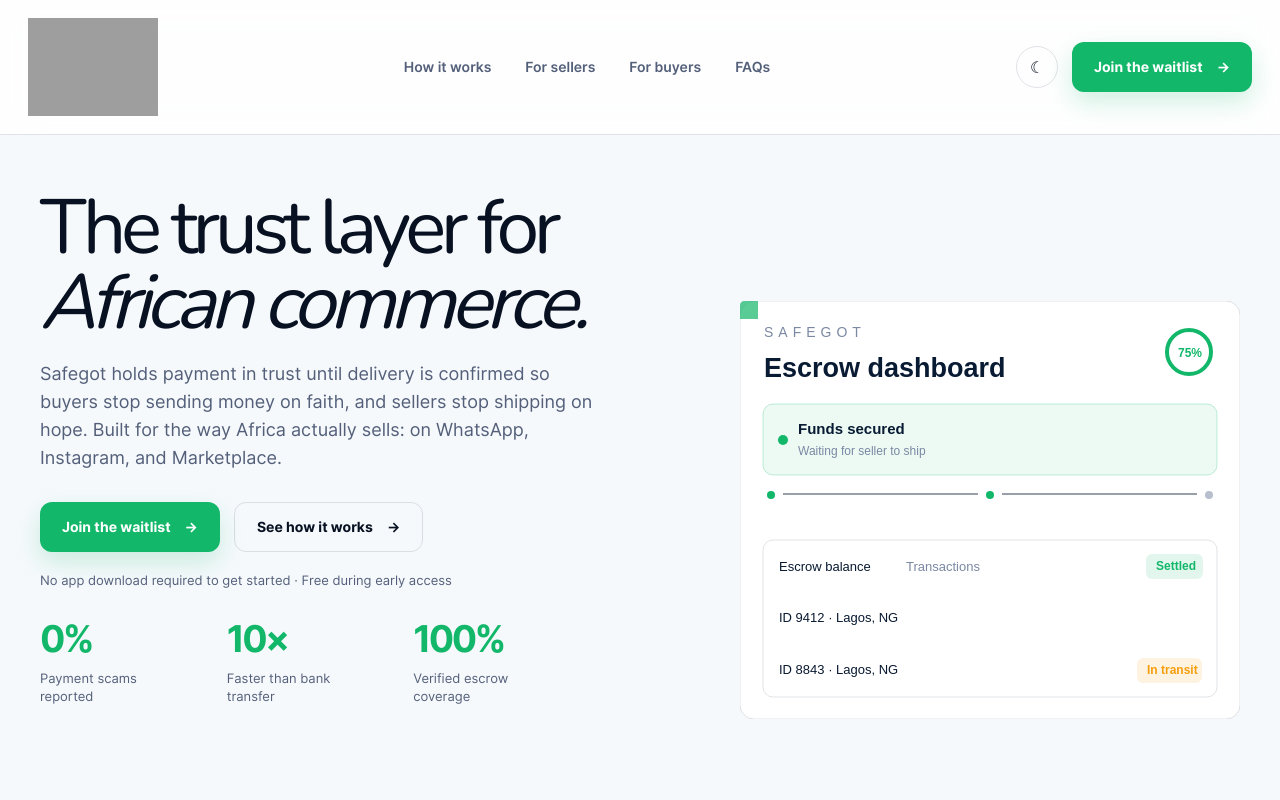
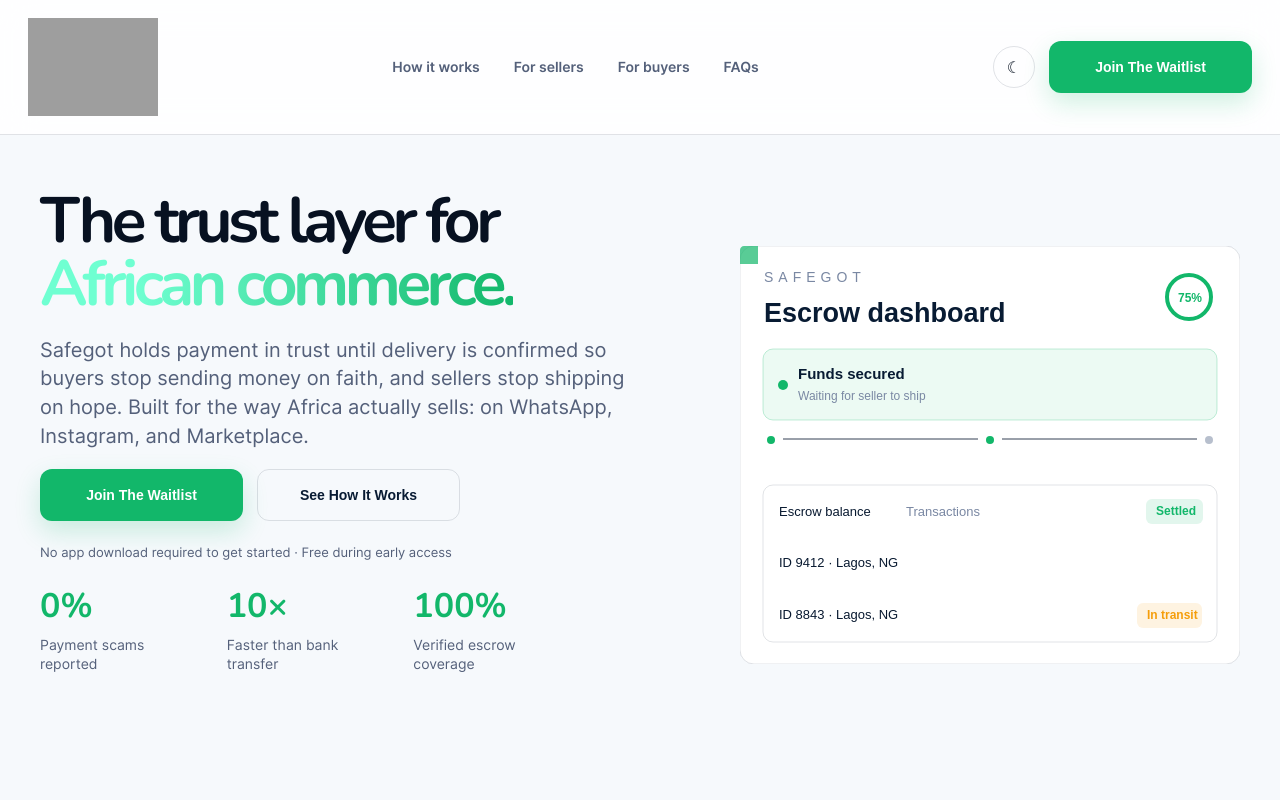
Before and after one commit to simondevz/safegot-website, a Next.js app: page / in a window 1280 px wide. Shown: the top 800 px of the page. Built offline with nearby package versions, Linux system fonts and the light colour scheme; grey boxes are pictures that could not be loaded; a web font is replaced by a local one.

Commit message:
Refine landing page buttons and hero layout

```diff
--- a/src/components/landing/layout/navbar.tsx
+++ b/src/components/landing/layout/navbar.tsx
@@ -23,7 +23,7 @@ export function Navbar() {
         </nav>
         <div className="flex items-center gap-3.5 max-tablet:hidden">
           <ThemeToggle />
-          <Button>Join the waitlist</Button>
+          <Button href="#waitlist">Join the waitlist</Button>
         </div>
         <MobileNav />
       </div>
--- a/src/components/landing/primitives/button.tsx
+++ b/src/components/landing/primitives/button.tsx
@@ -2,16 +2,30 @@ type ButtonProps = {
   children: React.ReactNode;
   href?: string;
   secondary?: boolean;
+  type?: "button" | "submit" | "reset";
+  onClick?: React.MouseEventHandler<HTMLButtonElement>;
 };
 
-export function Button({ children, href = "#waitlist", secondary = false }: ButtonProps) {
+export function Button({
+  children,
+  href,
+  secondary = false,
+  type = "button",
+  onClick,
+}: ButtonProps) {
+  const className = `inline-flex h-[52px] w-[203px] items-center justify-center gap-2 rounded-xl px-6 py-4 font-arial text-sm font-bold leading-5 tracking-[0.3%] capitalize transition duration-200 hover:-translate-y-0.5 ${secondary ? "border border-[#0B18301F] bg-transparent text-[#081B33] hover:bg-[var(--surface)] dark:border-[#344054] dark:text-white" : "bg-[#12B76A] text-white shadow-[0_10px_26px_rgba(18,183,106,0.2)] hover:bg-[#0fa15e] dark:text-[#04150C]"}`;
+
+  if (href) {
+    return (
+      <a className={className} href={href}>
+        {children}
+      </a>
+    );
+  }
+
   return (
-    <a
-      className={`inline-flex min-h-[50px] items-center justify-center gap-3.5 rounded-xl px-[22px] py-3.5 text-sm font-bold transition duration-200 hover:-translate-y-0.5 ${secondary ? "border border-[var(--border)] text-[var(--ink)] hover:bg-[var(--surface)]" : "bg-[var(--green)] text-white shadow-[0_10px_26px_rgba(18,183,106,0.2)] hover:bg-[#0fa15e]"}`}
-      href={href}
-    >
+    <button className={className} onClick={onClick} type={type}>
       {children}
-      <span aria-hidden="true">→</span>
-    </a>
+    </button>
   );
 }
--- a/src/components/landing/primitives/stat-strip.tsx
+++ b/src/components/landing/primitives/stat-strip.tsx
@@ -6,13 +6,13 @@ type StatStripProps = {
 
 export function StatStrip({ items = [] }: StatStripProps) {
   return (
-    <div className="mt-5 mb-[150px] grid max-w-[560px] grid-cols-3 max-tablet:my-[75px] max-tablet:mb-[120px] max-mobile:grid-cols-1 max-mobile:gap-[22px]">
+    <div className="mt-[18px] mb-[150px] grid max-w-[560px] grid-cols-3 max-tablet:my-[75px] max-tablet:mb-[120px] max-mobile:grid-cols-1 max-mobile:gap-[22px]">
       {items.map((stat) => (
         <div className="grid gap-[4px]" key={stat.label}>
-          <strong className="text-[37px] tracking-[-0.07em] text-[var(--green)]">
+          <span className="text-[34px] font-bold font-nunito text-[var(--green)]">
             {stat.value}
-          </strong>
-          <span className="text-[13px] leading-[1.35] text-[var(--muted)] max-w-[106px]">
+          </span>
+          <span className="text-[14px] leading-[18.75px] text-[var(--muted)] max-w-[115px]">
             {stat.label}
           </span>
         </div>
--- a/src/components/landing/sections/final-cta.tsx
+++ b/src/components/landing/sections/final-cta.tsx
@@ -14,7 +14,7 @@ export function FinalCta() {
       <p className="mb-7 text-[var(--muted)]">
         Free during early access · No app download required
       </p>
-      <Button>Join the waitlist</Button>
+      <Button href="#waitlist">Join the waitlist</Button>
     </section>
   );
 }
--- a/src/components/landing/sections/hero.tsx
+++ b/src/components/landing/sections/hero.tsx
@@ -9,18 +9,21 @@ const stats: Stat[] = [
 ];
 export function Hero() {
   return (
-    <section className="grid min-h-[580px] grid-cols-[minmax(0,1fr)_minmax(420px,0.92fr)] items-center gap-[clamp(50px,8vw,150px)] max-tablet:grid-cols-1 max-tablet:gap-[55px]">
+    <section className="flex justify-between h-fit">
       <div className="max-w-[620px]">
-        <h1 className="mb-5 mt-[25px] text-[clamp(3.3rem,6vw,5.2rem)] leading-[0.98] tracking-[-0.07em] max-mobile:text-[3.35rem]">
-          The trust layer for <em>African commerce.</em>
+        <h1 className="mb-5 mt-[25px] text-[64px] leading-[63px] font-bold tracking-[-0.07em] max-mobile:text-[3.35rem]">
+          The trust layer for <br />
+          <span className="bg-[linear-gradient(90deg,#6FFFD1_20.67%,#12B76A_100%)] bg-clip-text text-transparent">
+            African commerce.
+          </span>
         </h1>
-        <p className="max-w-[600px] text-lg leading-[1.55] text-[var(--muted)] max-mobile:text-base">
+        <p className="max-w-[600px] text-[20px] leading-[28.9px] text-[var(--muted)] max-mobile:text-base">
           Safegot holds payment in trust until delivery is confirmed so buyers stop sending money on
           faith, and sellers stop shipping on hope. Built for the way Africa actually sells: on
           WhatsApp, Instagram, and Marketplace.
         </p>
-        <div className="my-[30px] mb-[15px] flex gap-3.5 max-mobile:flex-col max-mobile:items-stretch [&>a]:max-mobile:w-full">
-          <Button>Join the waitlist</Button>
+        <div className="my-[18px] flex gap-3.5 max-mobile:flex-col max-mobile:items-stretch [&>a]:max-mobile:w-full">
+          <Button href="#waitlist">Join the waitlist</Button>
           <Button href="#how-it-works" secondary>
             See how it works
           </Button>
@@ -30,7 +33,7 @@ export function Hero() {
         </small>
         <StatStrip items={stats} />
       </div>
-      <div className="w-full max-w-[500px] justify-self-end">
+      <div className="flex min-h-[580px] mb-[18px] w-full max-w-[500px] items-center self-stretch justify-self-end max-tablet:min-h-0 h-full">
         <EscrowDashboard />
       </div>
     </section>
```
